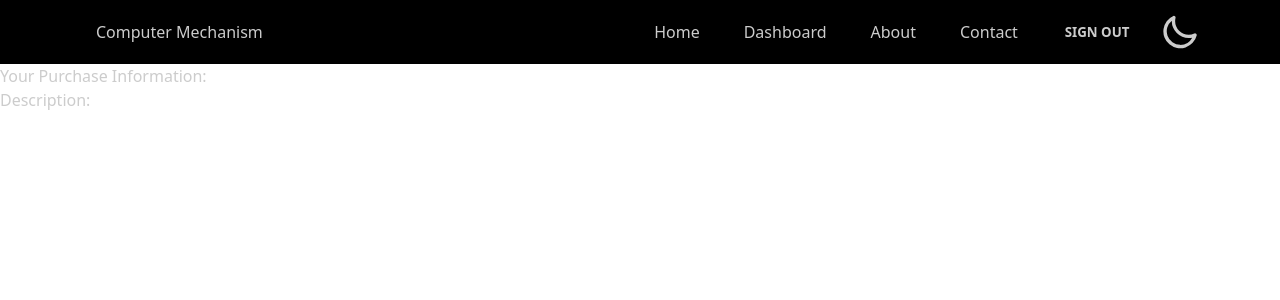
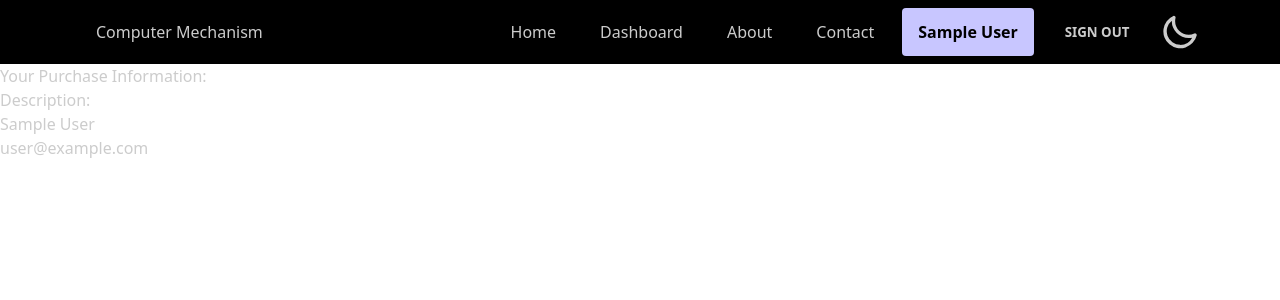
Before and after one commit to Thowhid31/manufacturer-website-client-side-assignment-12, a React (Create React App) app: page /product/1 in a window 1280 px wide. Shown: the top 300 px of the page. Built offline with nearby package versions, Linux system fonts and the light colour scheme; no server answers; sample sign-in values are in the browser's storage.

Commit message:
added displayName in Navbar to identify user name logged in

```diff
--- a/src/Components/Navbar.js
+++ b/src/Components/Navbar.js
@@ -6,7 +6,7 @@ import auth from '../firebase.init';
 
 const Navbar = ({ children }) => {
 
-    const [user, loading, error] = useAuthState(auth)
+    const [user] = useAuthState(auth)
 
     const [dark, setDark] = useState(false);
 
@@ -34,7 +34,8 @@ const Navbar = ({ children }) => {
                             <li><NavLink to='/dashboard' className='rounded-lg'>Dashboard</NavLink></li>
                             <li><NavLink to='/about' className='rounded-lg'>About</NavLink></li>
                             <li><NavLink to='/contact' className='rounded-lg'>Contact</NavLink></li>
-                            <li>{user ? <button onClick={logout} className='btn btn-ghost'>Sign Out</button> : <NavLink to='/login' className='rounded-lg'>Login</NavLink>}</li>
+                            <li>{user ? <p className='bg-secondary rounded font-bold text-black'>{user.displayName}</p> : ""}</li>
+                            <li>{user ? <button onClick={logout} className='btn btn-ghost'> Sign Out</button> : <NavLink to='/login' className='rounded-lg'>Login</NavLink>}</li>
                             <label className="swap swap-rotate">
                                 <input type="checkbox" onClick={() => setDark(!dark)} />
                                 <svg className="swap-on fill-current w-10 h-10" xmlns="http://www.w3.org/2000/svg" viewBox="0 0 24 24"><path d="M5.64,17l-.71.71a1,1,0,0,0,0,1.41,1,1,0,0,0,1.41,0l.71-.71A1,1,0,0,0,5.64,17ZM5,12a1,1,0,0,0-1-1H3a1,1,0,0,0,0,2H4A1,1,0,0,0,5,12Zm7-7a1,1,0,0,0,1-1V3a1,1,0,0,0-2,0V4A1,1,0,0,0,12,5ZM5.64,7.05a1,1,0,0,0,.7.29,1,1,0,0,0,.71-.29,1,1,0,0,0,0-1.41l-.71-.71A1,1,0,0,0,4.93,6.34Zm12,.29a1,1,0,0,0,.7-.29l.71-.71a1,1,0,1,0-1.41-1.41L17,5.64a1,1,0,0,0,0,1.41A1,1,0,0,0,17.66,7.34ZM21,11H20a1,1,0,0,0,0,2h1a1,1,0,0,0,0-2Zm-9,8a1,1,0,0,0-1,1v1a1,1,0,0,0,2,0V20A1,1,0,0,0,12,19ZM18.36,17A1,1,0,0,0,17,18.36l.71.71a1,1,0,0,0,1.41,0,1,1,0,0,0,0-1.41ZM12,6.5A5.5,5.5,0,1,0,17.5,12,5.51,5.51,0,0,0,12,6.5Zm0,9A3.5,3.5,0,1,1,15.5,12,3.5,3.5,0,0,1,12,15.5Z" /></svg>
@@ -55,7 +56,8 @@ const Navbar = ({ children }) => {
                     <li><NavLink to='/about' className='rounded-lg my-1'>About</NavLink></li>
                     <li><NavLink to='/contact' className='rounded-lg my-1'>Contact</NavLink></li>
                     <li><NavLink to='/portfolio' className='rounded-lg my-1'>Portfolio</NavLink></li>
-                    <li>{user ? <button onClick={logout} className='btn btn-ghost'>Sign Out</button> : <NavLink to='/login' className='rounded-lg'>Login</NavLink>}</li>
+                    <li>{user ? <p className='bg-secondary rounded font-bold text-black'>{user.displayName}</p> : ""}</li>
+                            <li>{user ? <button onClick={logout} className='btn btn-ghost'> Sign Out</button> : <NavLink to='/login' className='rounded-lg'>Login</NavLink>}</li>
                     <label className="swap swap-rotate">
                         <input type="checkbox" onClick={() => setDark(!dark)} />
                         <svg className="swap-on fill-current w-10 h-10" xmlns="http://www.w3.org/2000/svg" viewBox="0 0 24 24"><path d="M5.64,17l-.71.71a1,1,0,0,0,0,1.41,1,1,0,0,0,1.41,0l.71-.71A1,1,0,0,0,5.64,17ZM5,12a1,1,0,0,0-1-1H3a1,1,0,0,0,0,2H4A1,1,0,0,0,5,12Zm7-7a1,1,0,0,0,1-1V3a1,1,0,0,0-2,0V4A1,1,0,0,0,12,5ZM5.64,7.05a1,1,0,0,0,.7.29,1,1,0,0,0,.71-.29,1,1,0,0,0,0-1.41l-.71-.71A1,1,0,0,0,4.93,6.34Zm12,.29a1,1,0,0,0,.7-.29l.71-.71a1,1,0,1,0-1.41-1.41L17,5.64a1,1,0,0,0,0,1.41A1,1,0,0,0,17.66,7.34ZM21,11H20a1,1,0,0,0,0,2h1a1,1,0,0,0,0-2Zm-9,8a1,1,0,0,0-1,1v1a1,1,0,0,0,2,0V20A1,1,0,0,0,12,19ZM18.36,17A1,1,0,0,0,17,18.36l.71.71a1,1,0,0,0,1.41,0,1,1,0,0,0,0-1.41ZM12,6.5A5.5,5.5,0,1,0,17.5,12,5.51,5.51,0,0,0,12,6.5Zm0,9A3.5,3.5,0,1,1,15.5,12,3.5,3.5,0,0,1,12,15.5Z" /></svg>
--- a/src/Components/PurchasePage.js
+++ b/src/Components/PurchasePage.js
@@ -1,9 +1,12 @@
 import React, { useEffect, useState } from 'react';
+import { useAuthState } from 'react-firebase-hooks/auth';
 import { useParams } from 'react-router-dom';
+import auth from '../firebase.init';
 
 const PurchasePage = () => {
     const {productId} = useParams();
-    const [product, setProduct] = useState({})
+    const [product, setProduct] = useState({});
+    const [user] = useAuthState(auth);
 
 
     useEffect(()=>{
@@ -17,6 +20,8 @@ const PurchasePage = () => {
         <div>
             <h1>Your Purchase Information: {product.name}</h1>
             <h2>Description: {product.description}</h2>
+            <p>{user?.displayName}</p>
+            <p>{user?.email}</p>
         </div>
     );
 };
```
